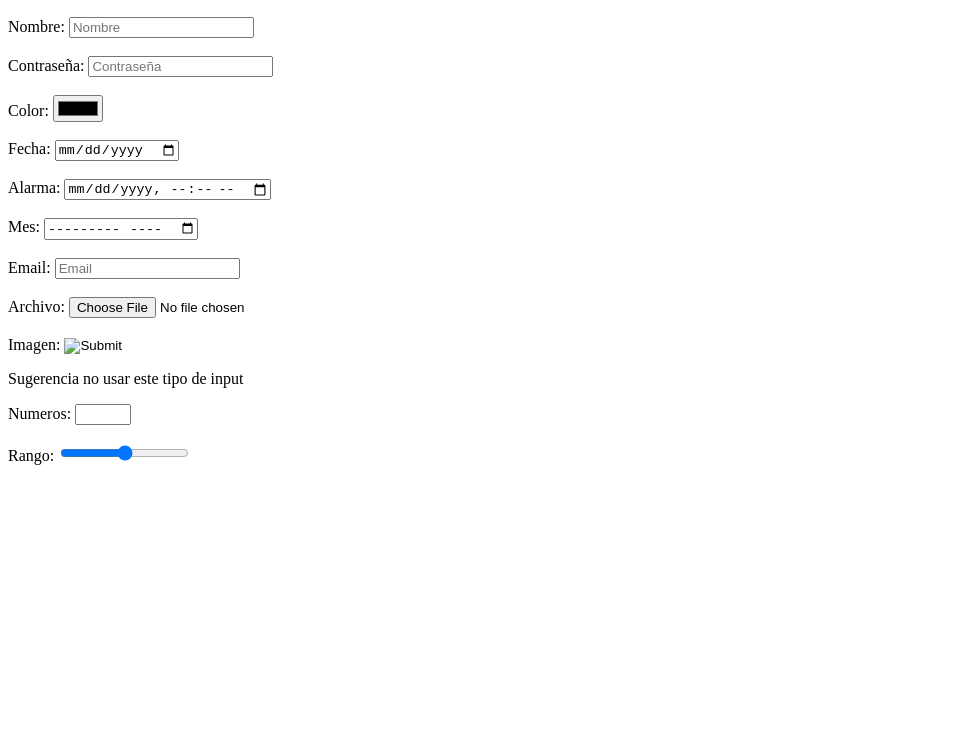
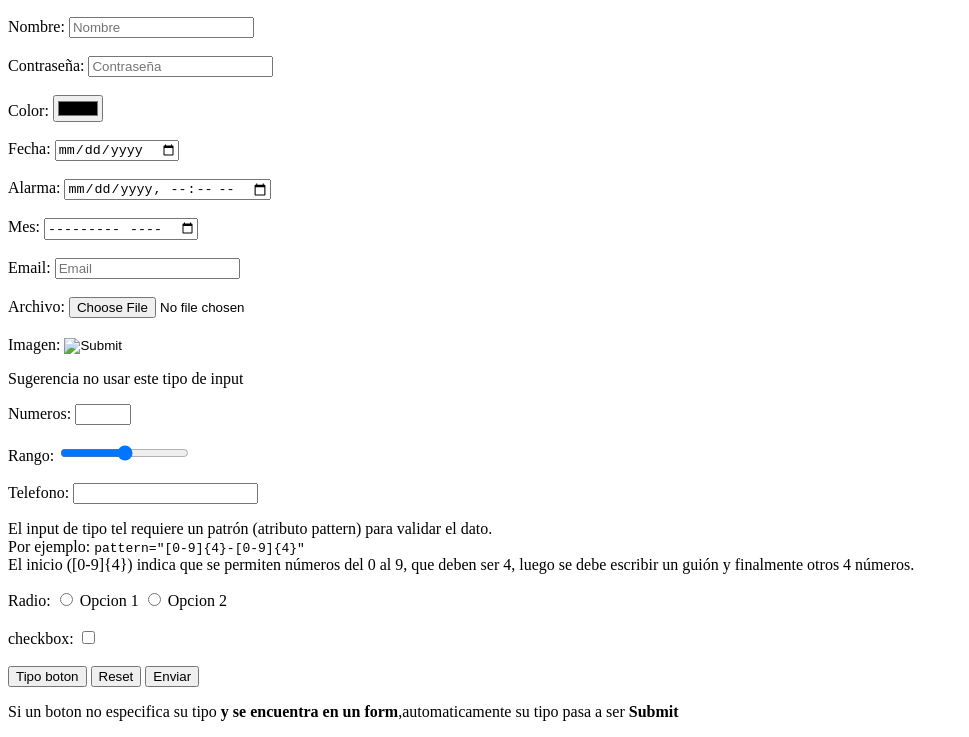
Before and after one commit to Delkynos/Formularios, a plain HTML site: page index.html in a window 1280 px wide. Shown: the part 110-847 px from the top of the page, without its empty margins (0-969 px from the left). Before the commit the page ends 800 px from the top, so only its background shows below. Drawn offline with Linux system fonts and the light colour scheme.

Commit message:
Agregando la actualizacion de los botones

```diff
--- a/index.html
+++ b/index.html
@@ -50,6 +50,41 @@
       <br />
       <label for="rango">Rango:</label>
       <input type="range" id="rango" />
+      <br />
+      <br />
+      <label for="telefono">Telefono:</label>
+      <input
+        type="tel"
+        id="telefono"
+        autocomplete="off"
+        pattern="[0-9]{4}-[0-9]{4}"
+      />
+      <p>
+        El input de tipo tel requiere un patrón (atributo pattern) para validar
+        el dato.
+        <br />
+        Por ejemplo: <code>pattern="[0-9]{4}-[0-9]{4}"</code> <br />
+        El inicio ([0-9]{4}) indica que se permiten números del 0 al 9, que
+        deben ser 4, luego se debe escribir un guión y finalmente otros 4
+        números.
+      </p>
+      <label for="radio">Radio:</label>
+      <input type="radio" id="radio" name="radio" />
+      <span>Opcion 1</span>
+      <input type="radio" id="radio" name="radio" />
+      <span>Opcion 2</span>
+      <br /><br />
+      <label for="checkbox">checkbox:</label>
+      <input type="checkbox" id="checkbox" />
+      <br /><br />
+      <button type="button">Tipo boton</button>
+      <button type="reset">Reset</button>
+      <button>Enviar</button>
+      <p>
+        Si un boton no especifica su tipo
+        <b>y se encuentra en un form</b>,automaticamente su tipo pasa a ser
+        <b>Submit</b>
+      </p>
     </form>
   </body>
 </html>
```
